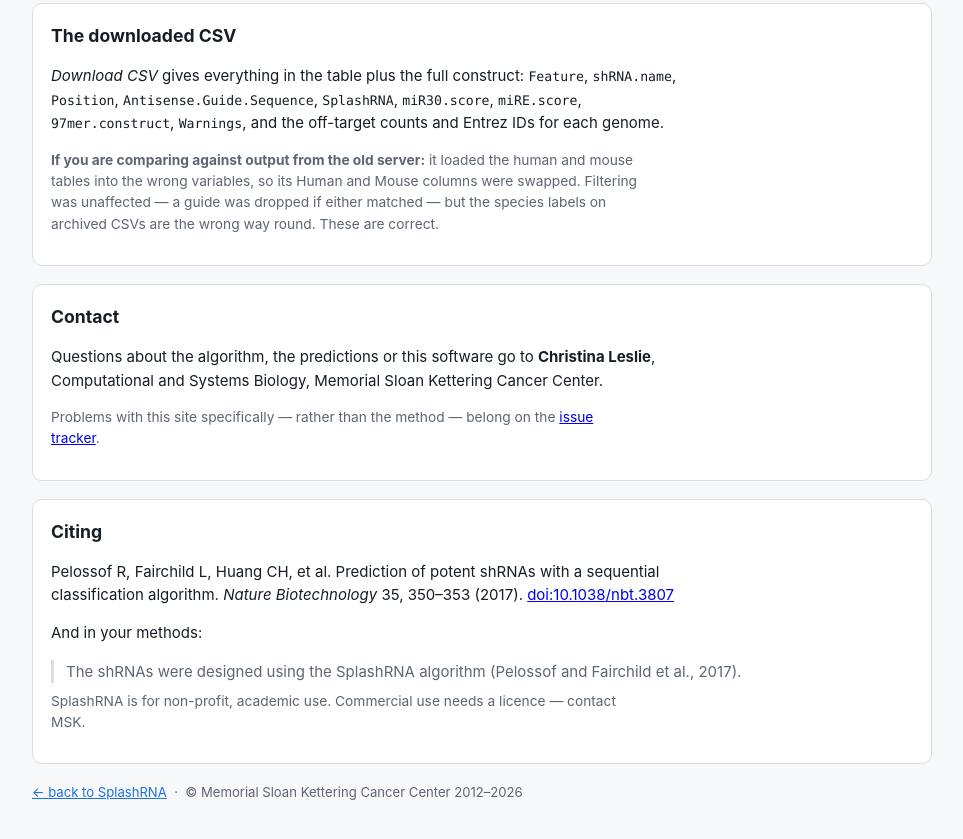
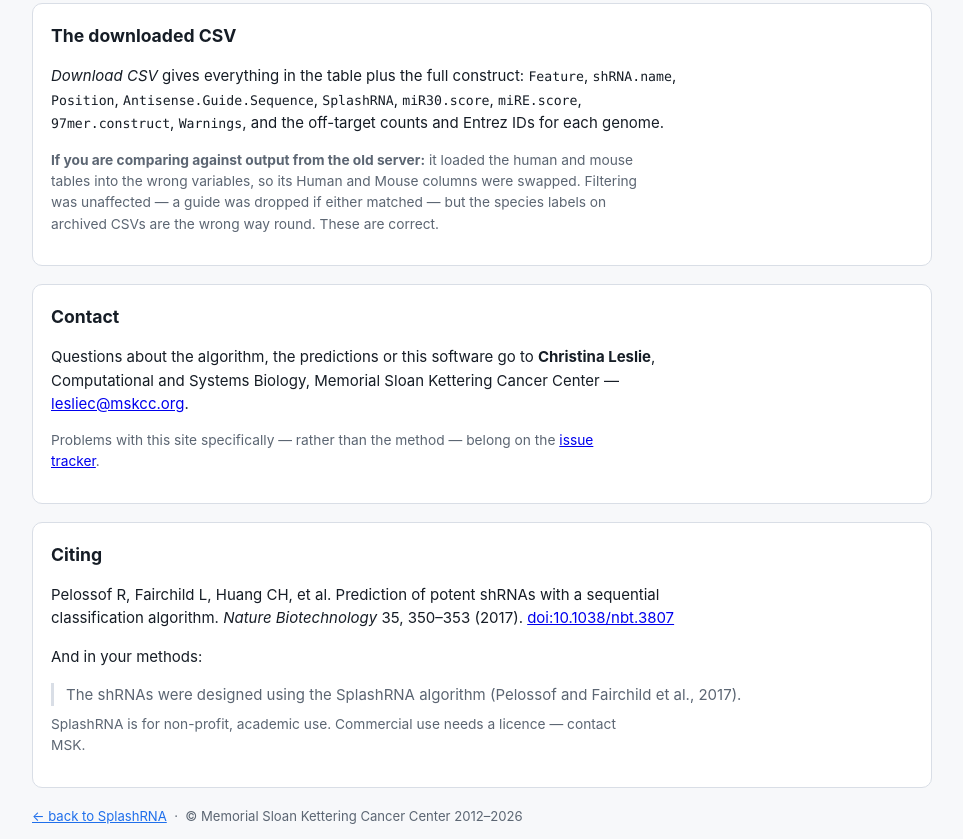
Before and after one commit to inodb/splashrna-v2, a website built with Vite: page help.html in a window 1280 px wide. Shown: the part 2904-3743 px from the top of the page, without its empty margins (158-1121 px from the left). Before the commit the page ends 3720 px from the top, so only its background shows below. Built offline with nearby package versions, Linux system fonts and the light colour scheme.

Commit message:
Restore the contact email on the help page
The original's contact page linked lesliec@mskcc.org, and it stays a plain,
clickable mailto rather than an obfuscated one. The address was on the public
site for a decade, so scrambling it now would cost accessibility and
click-to-mail for no real protection.

Not done with a build-time environment variable, which was considered. Vite
inlines import.meta.env.VITE_* into the bundle, so on a static site the value is
published either way -- verified rather than assumed: a demo value routed through
an env var and actually used on the page comes out in the minified JavaScript in
plain text. Such a variable keeps a value out of the repository, not out of the
site, which is not the property that matters here.

Co-Authored-By: Claude Opus 5 <noreply@anthropic.com>
Claude-Session: https://claude.ai/code/session_01DEcTA2tD1qRnvpKxbWrUpT

```diff
--- a/help.html
+++ b/help.html
@@ -219,7 +219,8 @@ ATGTAAATAACTTTAATAAAACGTTTATAGCAGTTACACAG</code></pre>
         <p>
           Questions about the algorithm, the predictions or this software go to
           <strong>Christina Leslie</strong>, Computational and Systems Biology,
-          Memorial Sloan Kettering Cancer Center.
+          Memorial Sloan Kettering Cancer Center —
+          <a href="mailto:lesliec@mskcc.org">lesliec@mskcc.org</a>.
         </p>
         <p class="hint">
           Problems with this site specifically — rather than the method — belong on the
```
